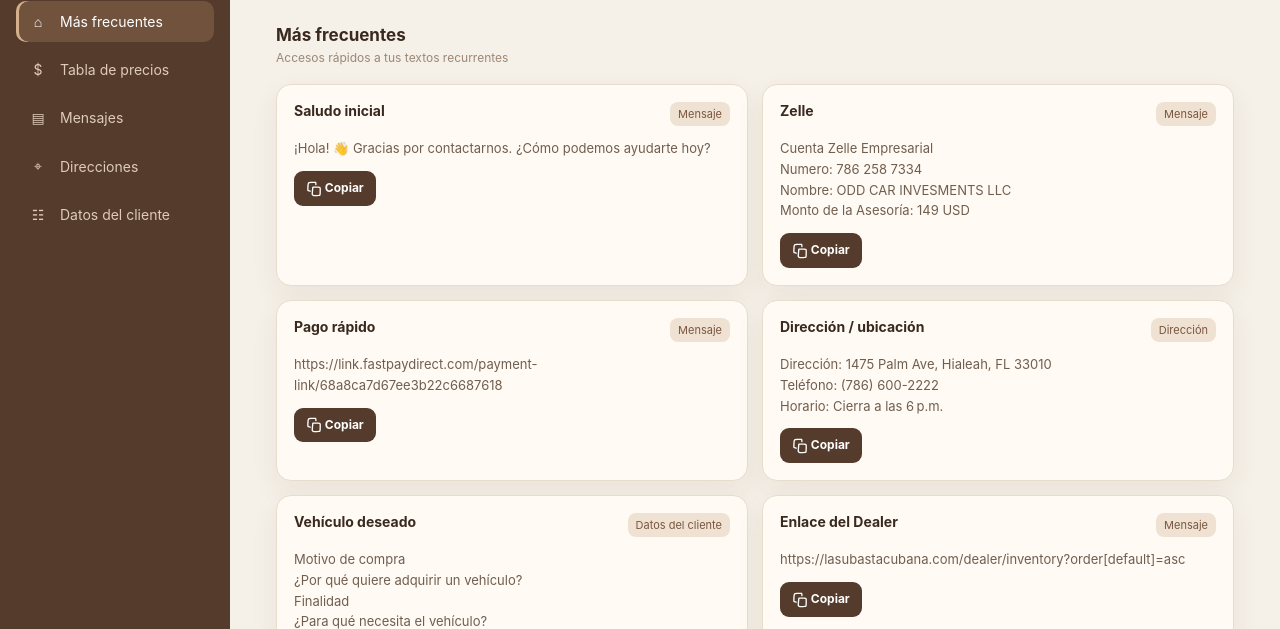
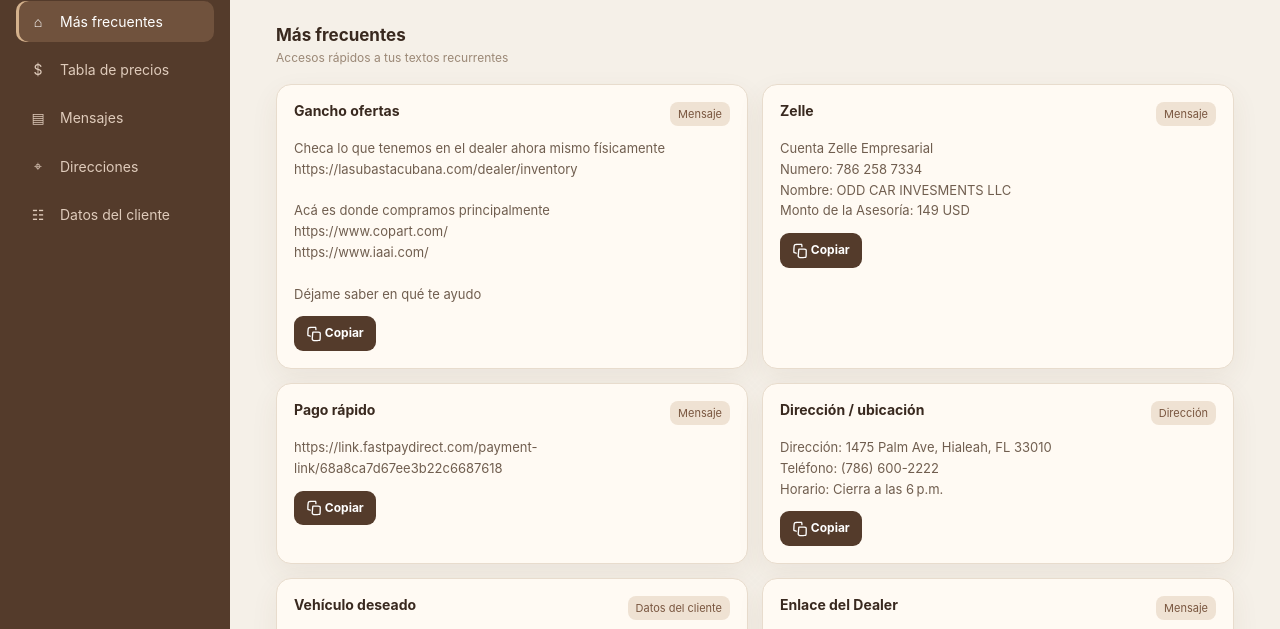
Before and after one commit to Anthiel04/rapi-ditto, a plain HTML site: page index.html in a window 1280 px wide. Shown: the part 112-741 px from the top of the page. Drawn offline with Linux system fonts and the light colour scheme.

Commit message:
Hook modified

```diff
--- a/index.html
+++ b/index.html
@@ -449,7 +449,16 @@
     <div class="toast" id="toast">Copiado</div>
     <script>
         const data = [
-            { id: 1, category: "messages", title: "Saludo inicial", body: "¡Hola! 👋 Gracias por contactarnos. ¿Cómo podemos ayudarte hoy?", frequent: true },
+            {
+                id: 1, category: "messages", title: "Gancho ofertas", body: `Checa lo que tenemos en el dealer ahora mismo físicamente
+https://lasubastacubana.com/dealer/inventory
+
+Acá es donde compramos principalmente
+https://www.copart.com/
+https://www.iaai.com/
+
+Déjame saber en qué te ayudo`, frequent: true
+            },
             {
                 id: 2, category: "messages", title: "Zelle", body: `Cuenta Zelle Empresarial
 Numero: 786 258 7334
@@ -539,7 +548,7 @@ Costo: $149 USD (no reembolsable tras uso).
 `, frequent: false
             }, {
                 id: 11, category: "messages", title: "Enlace del Dealer", body: `https://lasubastacubana.com/dealer/inventory?order[default]=asc`, frequent: true
-            },{
+            }, {
                 id: 12, category: "questions", title: "Formulario de financiación", body: `https://lasubastacubana.com/apply-online`, frequent: false
             }
         ];
```
